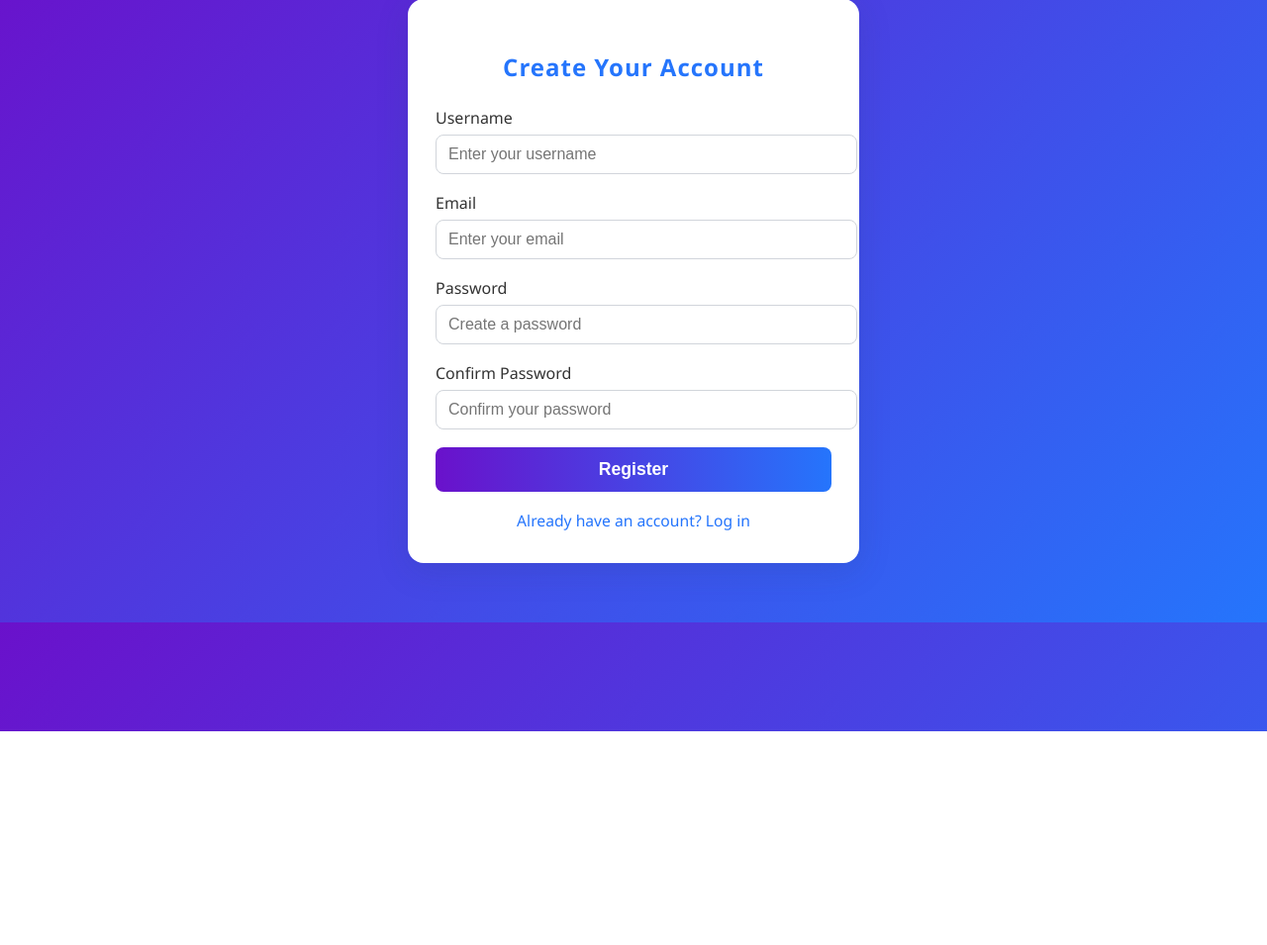
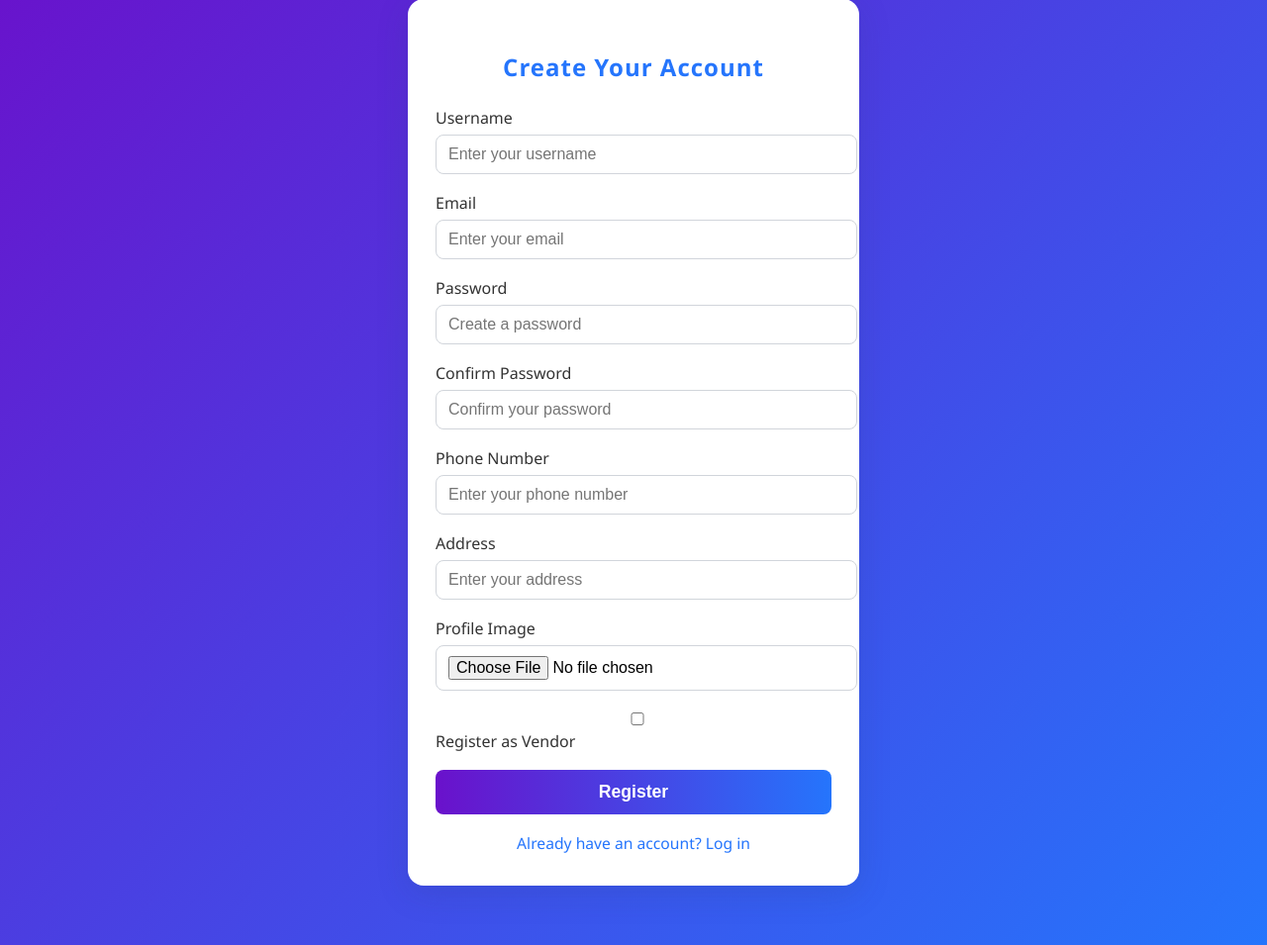
Before and after one commit to DamaMichaelYohanna/test_project, a Django app: page /register in a window 1280 px wide. Shown: the part 61-1016 px from the top of the page at 99% size. Before the commit the page ends 800 px from the top, so only its background shows below. Run offline with Django 5.2, Linux system fonts and the light colour scheme.

Commit message:
we created new changes

```diff
--- a/main/urls.py
+++ b/main/urls.py
@@ -4,7 +4,7 @@ from main.views import index_view, login_view, about_us, contact_us, register_vi
 urlpatterns = [
     path('', index_view, name='index'),
     path('detail-page/<int:pk>', detail_page, name='detail_page'),
-    path('login',  login_view, name='login'),
+    path('login/',  login_view, name='login'),
     path('about',  about_us, name='about_us_page'),
     path('contact',  contact_us, name='contact_us_page'),
     path('register',  register_view, name='register'),
--- a/main/views.py
+++ b/main/views.py
@@ -2,7 +2,8 @@ from django.shortcuts import render, redirect
 from django.contrib.auth import authenticate, login
 from django.contrib.auth.models import User
 from django.contrib import messages
-from .models import Product, Message
+from .models import Product, Message, Profile
+from django.contrib.auth.decorators import login_required
 
 def index_view(request):
     products = Product.objects.all()
@@ -43,6 +44,11 @@ def register_view(request):
             user.first_name = 'Test First Name'
             user.last_name = 'Test Last Name'
             user.save()
+            profile = Profile.objects.create(user=user, is_vendor=False)
+            profile.phone_no = request.POST.get('phone_no', '09876543210')
+            profile.address = request.POST.get('address', 'Default Address')
+            profile.image = request.FILES.get('image', 'default.jpg')
+            profile.save
             messages.success(request, 'Registration successful! Please log in.')
             return redirect('/login')
         except:
@@ -85,6 +91,7 @@ def create_product(request):
 
     return render(request, 'add_product.html')
 
+@login_required
 def user_profile(request):
     user_detail = User.objects.get(username=request.user.username)
     user_profile = user_detail.profile
--- a/patience/settings.py
+++ b/patience/settings.py
@@ -128,3 +128,5 @@ DEFAULT_AUTO_FIELD = 'django.db.models.BigAutoField'
 
 MEDIA_URL = '/media/'
 MEDIA_ROOT = os.path.join(BASE_DIR, 'media')
+
+LOGIN_URL = '/login/'
--- a/templates/register.html
+++ b/templates/register.html
@@ -153,6 +153,69 @@
           </ul>
           {% endif %}
         </div>
+        <div class="form-group">
+          <label for="phone_no">Phone Number</label>
+          <input
+            type="text"
+            id="phone_no"
+            name="phone_no"
+            required
+            placeholder="Enter your phone number"
+            value="{{ request.POST.phone_no|default:'' }}"
+          />
+          {% if errors.phone_no %}
+          <ul class="errorlist">
+            {% for error in errors.phone_no %}
+            <li>{{ error }}</li>
+            {% endfor %}
+          </ul>
+          {% endif %}
+        </div>
+        <div class="form-group">
+          <label for="address">Address</label>
+          <input
+            type="text"
+            id="address"
+            name="address"
+            required
+            placeholder="Enter your address"
+            value="{{ request.POST.address|default:'' }}"
+          />
+          {% if errors.address %}
+          <ul class="errorlist">
+            {% for error in errors.address %}
+            <li>{{ error }}</li>
+            {% endfor %}
+          </ul>
+          {% endif %}
+        </div>
+        <div class="form-group">
+          <label for="image">Profile Image</label>
+          <input type="file" id="image" name="image" accept="image/*" />
+          {% if errors.image %}
+          <ul class="errorlist">
+            {% for error in errors.image %}
+            <li>{{ error }}</li>
+            {% endfor %}
+          </ul>
+          {% endif %}
+        </div>
+        <div class="form-group">
+          <label for="is_vendor">
+            <input
+              type="checkbox"
+              id="is_vendor"
+              name="is_vendor"
+              {%
+              if
+              request.POST.is_vendor
+              %}checked{%
+              endif
+              %}
+            />
+            Register as Vendor
+          </label>
+        </div>
         <button type="submit" class="register-btn">Register</button>
       </form>
       <a href="{% url 'login' %}" class="login-link"
```
Also changed, not shown: templates/base.html (+17 -2 lines), db.sqlite3, media/WIN_20250224_13_25_54_Pro.jpg (added), media/sam.jpg (added), media/sam_yQuW5wa.jpg (added).
